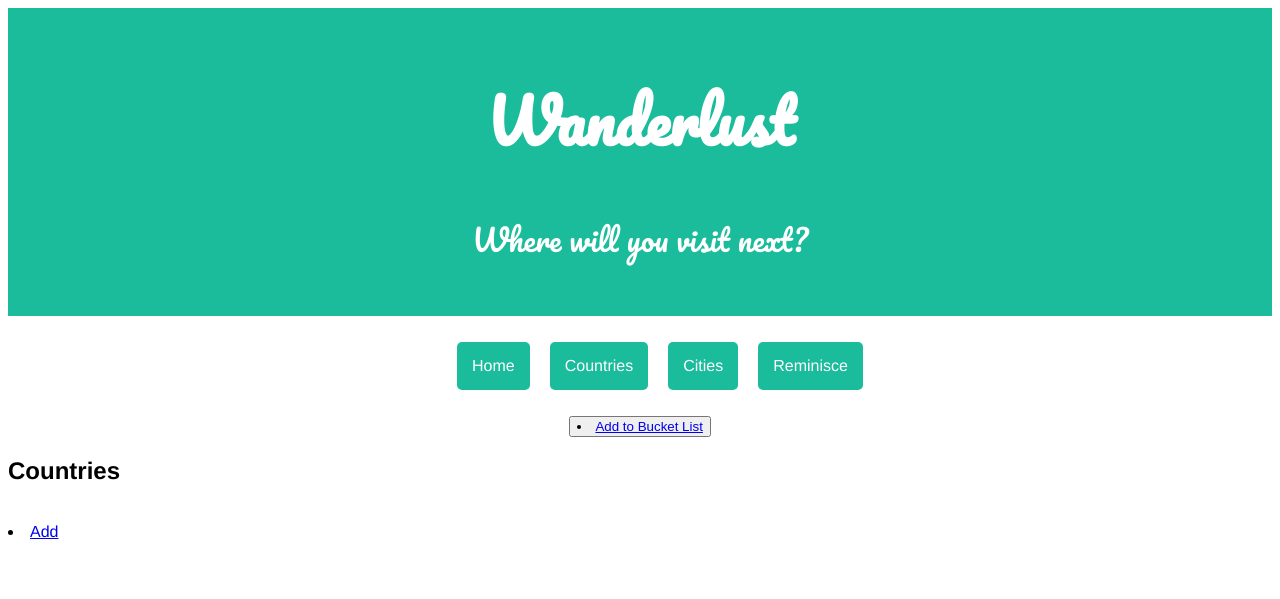
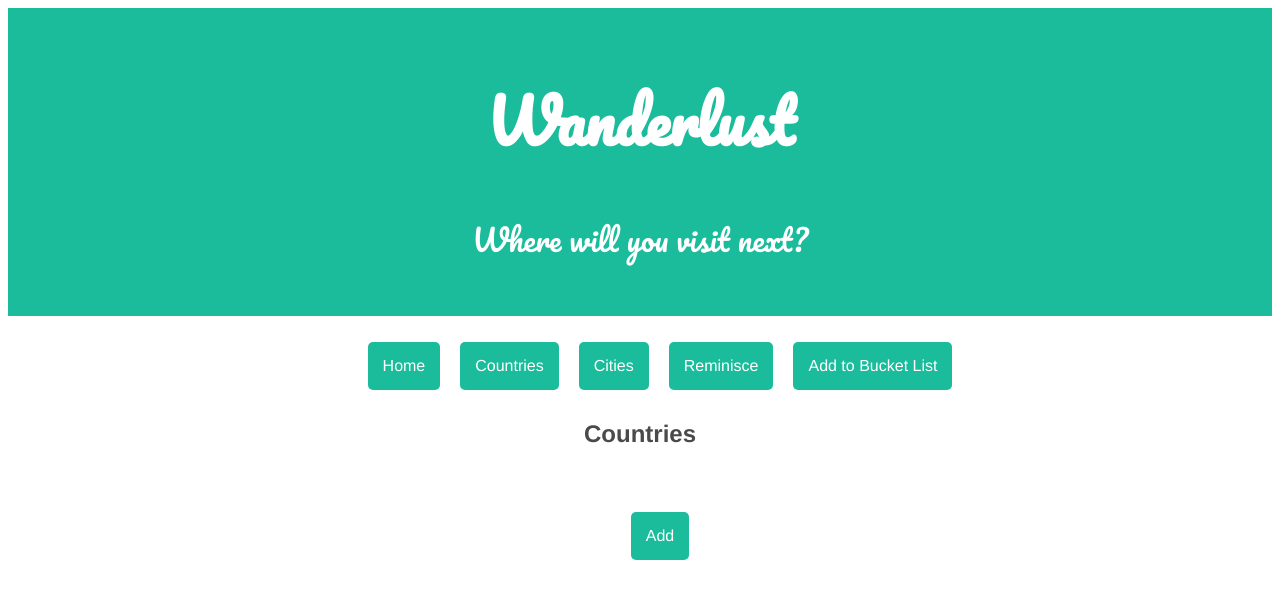
Before and after one commit to ruthironside/travel_bucket_list_project, a Flask app: page /countries in a window 1280 px wide. Shown: the top 599 px of the page. Run offline with Flask 2, Linux system fonts and the light colour scheme; data that the repository does not hold is empty; some libraries are stand-ins or nearby versions.

Commit message:
cleaned up some of the routes

```diff
--- a/static/css/style.css
+++ b/static/css/style.css
@@ -1,7 +1,7 @@
 #home-image {
     width:100vw;
     height:100vh;
-    background-image: url('static/images/background.jpg');
+    background-image: url('background.jpg');
     background-repeat: no-repeat;
     background-size: cover;
 }
@@ -32,6 +32,20 @@ body {
   color: white;
   font-size: 30px;
   font-family: 'Pacifico', cursive;
+}
+
+.pageheader {
+  color: rgb(74, 74, 74);
+  text-align: center;
+}
+
+.countrylist {
+  display: flex;
+  flex-direction: c;
+  justify-content: center;
+  text-decoration: none;
+  list-style: none;
+  text-align: center;
 }
 
 /* .menu {
@@ -67,6 +81,29 @@ body {
 
 }
 
+
 body > main {
   text-align: center;
 }
+
+.button {
+  background-color: #1abc9c;
+  border: none;
+  color: white;
+  padding: 15px 32px;
+  text-align: center;
+  text-decoration: none;
+  display: inline-block;
+  font-size: 16px;
+}
+
+.delete input[type=button], input[type=submit], input[type=reset] {
+  background-color: #1abc9c;
+  border: none;
+  border-radius: 5px;
+  color: white;
+  padding: 8px 16px;
+  text-decoration: none;
+  margin: 4px 2px;
+  cursor: pointer;
+}
--- a/templates/base.html
+++ b/templates/base.html
@@ -22,11 +22,12 @@
                 <li><a href="/countries" style="text-decoration: none;">Countries</a></li>
                 <li><a href="/cities" style="text-decoration: none;">Cities</a></li>
                 <li><a href="/visited" style="text-decoration: none;">Reminisce</a></li>
+                <li><a href="/cities/new">Add to Bucket List</a></li>
             </ul>
         </nav>
     </header>
     <main>
-        <button class="button"><li><a href="/countries">Add to Bucket List</a></li></button>
+        <!-- <button class="button"><li><a href="/cities/new">Add to Bucket List</a></li></button> -->
     </main>
         {% block content %}
         {% endblock %}
--- a/templates/countries/index.html
+++ b/templates/countries/index.html
@@ -1,10 +1,10 @@
 {% extends "base.html" %}
 {% block content %}
 
-<h2>Countries</h2>
+<h2 class="pageheader"> Countries</h2>
 <br>
 {% for country in countries %}
-<section>
+<section class="countrylist">
     <a href="/countries/{{country.id}}">{{ country.name }}</a>
     <br>
     <br>
@@ -12,7 +12,7 @@
 </section>
 {% endfor %}
 
-
-
-<li><a href="/countries/new">Add</a></li>
+<ul class="menu">
+<a href="/countries/new">Add</a>
+</ul>
 {% endblock %}
--- a/templates/countries/new.html
+++ b/templates/countries/new.html
@@ -23,6 +23,7 @@
 
   <button type="submit">Add To Bucket List!</button>
 
+
 </form>
 
 {% endblock content %}
```
Also changed, not shown: templates/cities/index.html (+6 -4 lines).
